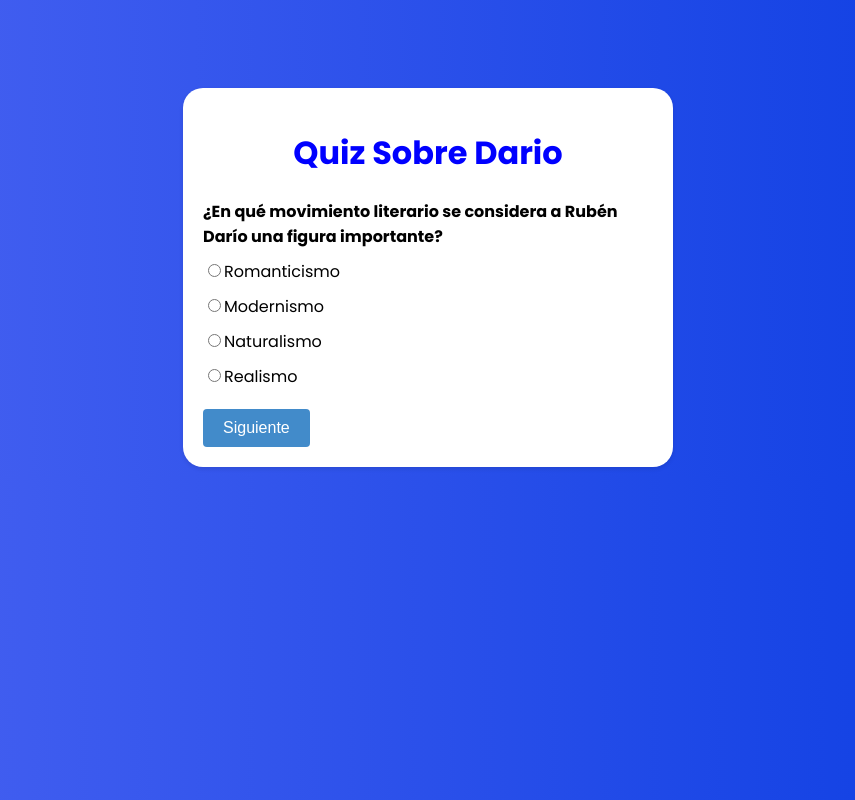
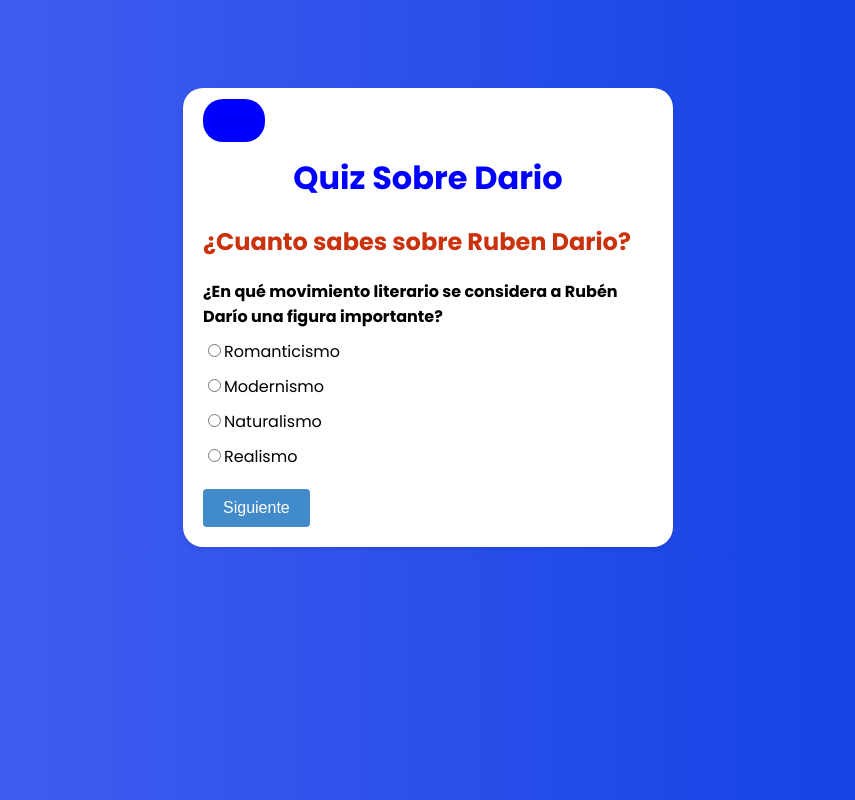
Before and after one commit to wilmerzel19/LyL-app, a plain HTML site: page quiz.html in a window 1280 px wide. Shown: the whole page, without its empty margins (212-1067 px from the left). Drawn offline with Linux system fonts and the light colour scheme.

Commit message:
first commit

```diff
--- a/quiz.html
+++ b/quiz.html
@@ -1,14 +1,20 @@
 <!DOCTYPE html>
 <html lang="en">
+
 <head>
   <meta charset="UTF-8">
   <meta name="viewport" content="width=device-width, initial-scale=1.0">
   <link rel="stylesheet" href="./css/style.css">
   <title>Quiz Ruben Dario</title>
 </head>
+
 <body>
   <div class="container">
+    <a href="main.html" style="background-color: blue; border-radius:20px; padding: 10px; ">Atras</a>
+
     <h1 style="color: blue;">Quiz Sobre Dario</h1>
+    <h2 style="color: rgb(202, 50, 13);">¿Cuanto sabes sobre Ruben Dario?</h2>
+
     <div id="quiz"></div>
     <div id="result" class="result"></div>
     <button id="submit" class="button">Siguiente</button>
@@ -19,4 +25,5 @@
   <script src="./js/quiz.js"></script>
 
 </body>
+
 </html>
```
Also changed, not shown: js/quiz.js (line endings or trailing spaces). Lines whose indentation alone changed are shown as unchanged.
